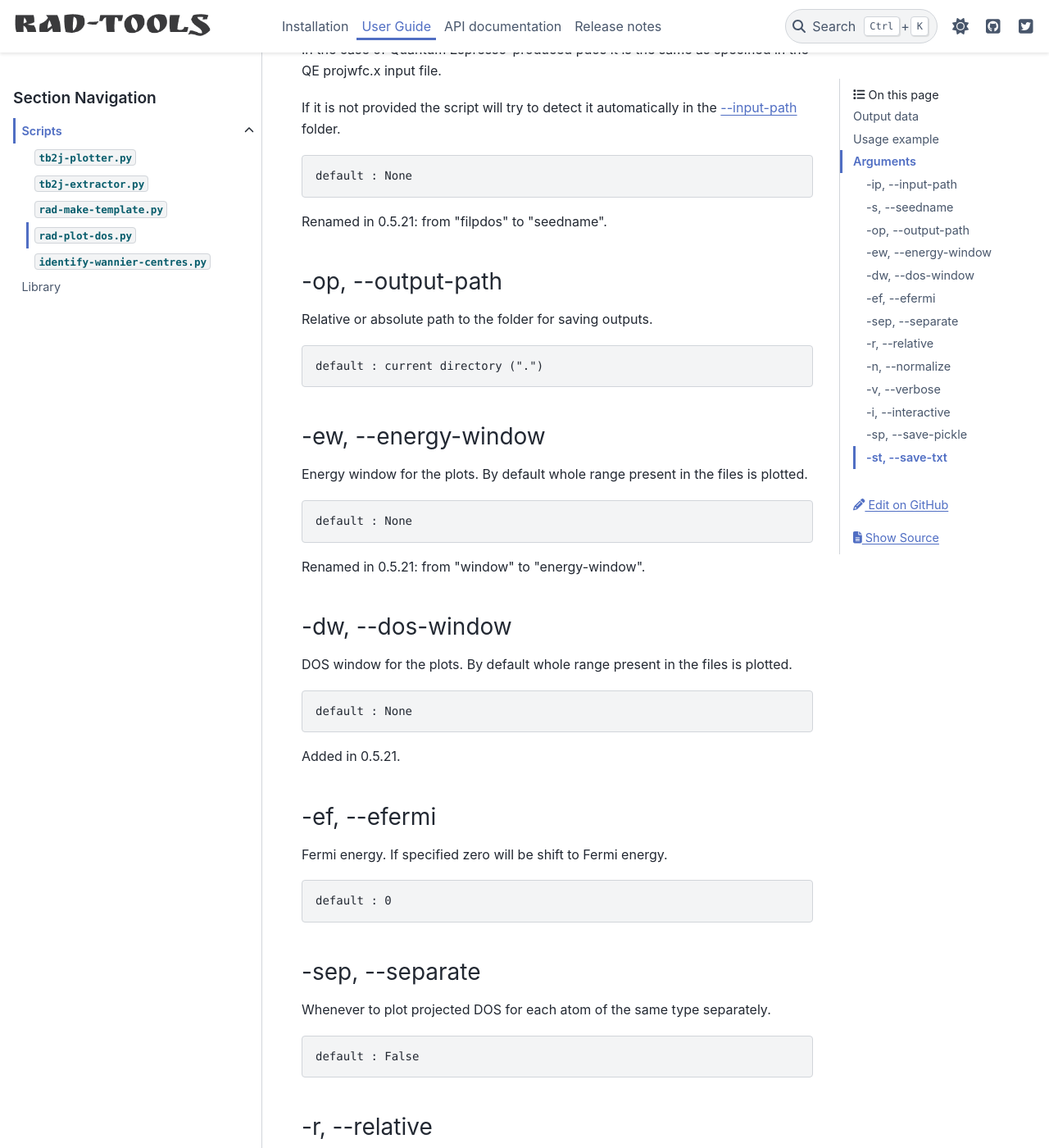
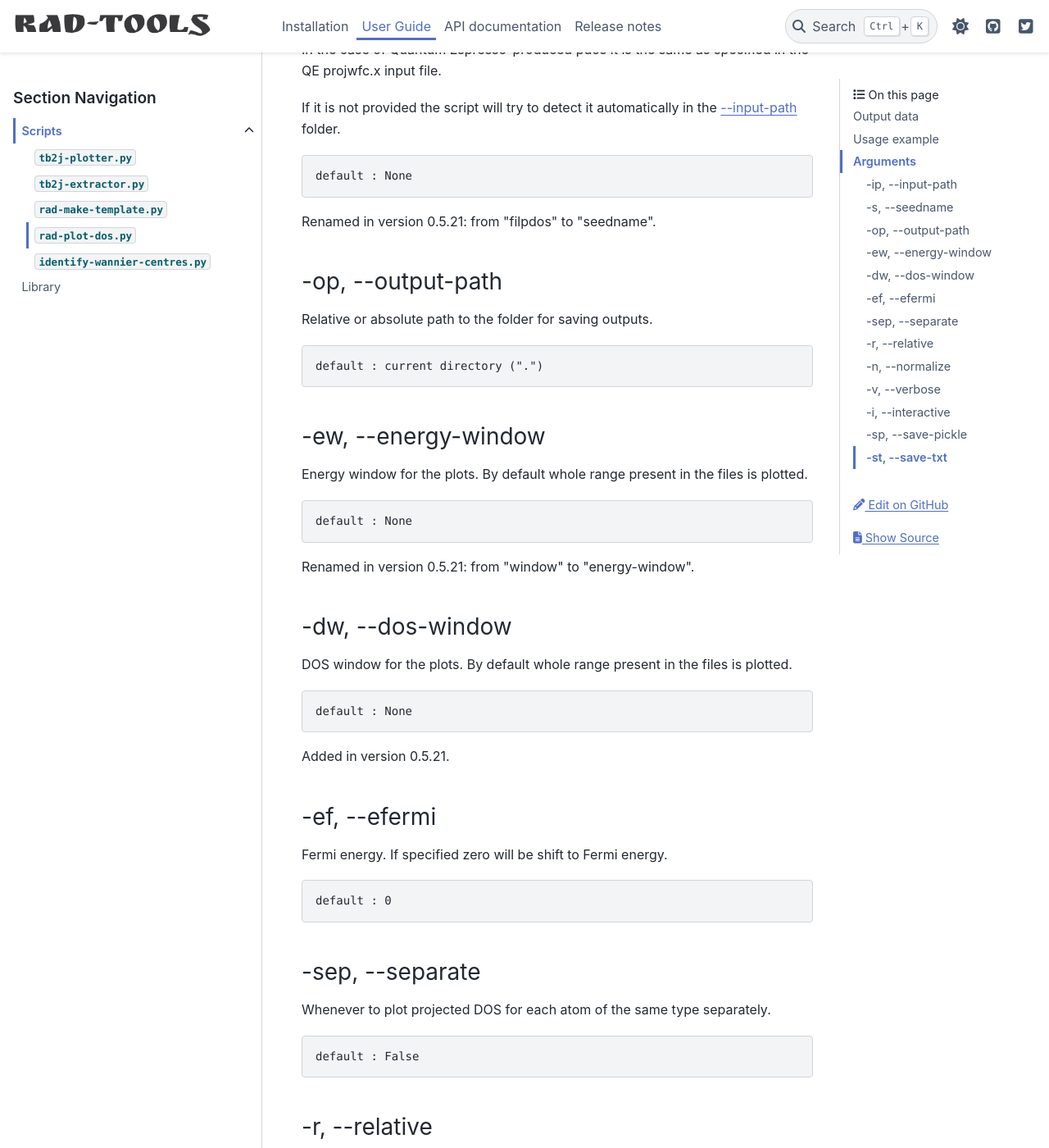
Before and after one commit to adrybakov/rad-tools, a Sphinx documentation site: the page built from docs/source/user-guide/rad-plot-dos.rst, in a window 1280 px wide and 1400 px high, scrolled down 3405 px. Shown: the whole window at 82% size. Built offline with Sphinx 7.4.7 and the PyData theme 0.15.4, drawn with Linux system fonts in a browser that asks for light colours; some of the changed text lies outside the part shown.

Commit message:
docs update

```diff
--- a/docs/source/user-guide/rad-plot-dos.rst
+++ b/docs/source/user-guide/rad-plot-dos.rst
@@ -164,7 +164,7 @@ detect it automatically in the :ref:`--input-path <rad-plot-dos_input-path>` fol
 
     default : None
 
-Renamed in 0.5.21: from "filpdos" to "seedname".
+Renamed in version 0.5.21: from "filpdos" to "seedname".
 
 
 .. _rad-plot-dos_output-path:
@@ -189,7 +189,7 @@ By default whole range present in the files is plotted.
 
     default : None
 
-Renamed in 0.5.21: from "window" to "energy-window".
+Renamed in version 0.5.21: from "window" to "energy-window".
 
 
 .. _rad-plot-dos_dos-window:
@@ -203,7 +203,7 @@ By default whole range present in the files is plotted.
 
     default : None
 
-Added in 0.5.21.
+Added in version 0.5.21.
 
 
 .. _rad-plot-dos_efermi:
@@ -282,7 +282,7 @@ Whenever to save figures as .pickle files.
 
     default : False
 
-Added in 0.5.21.
+Added in version 0.5.21.
 
 
 .. _rad-plot-dos_save-txt:
@@ -295,4 +295,4 @@ Whenever to save some data as txt files.
 
     default : False
 
-Added in 0.5.21.
+Added in version 0.5.21.
```
